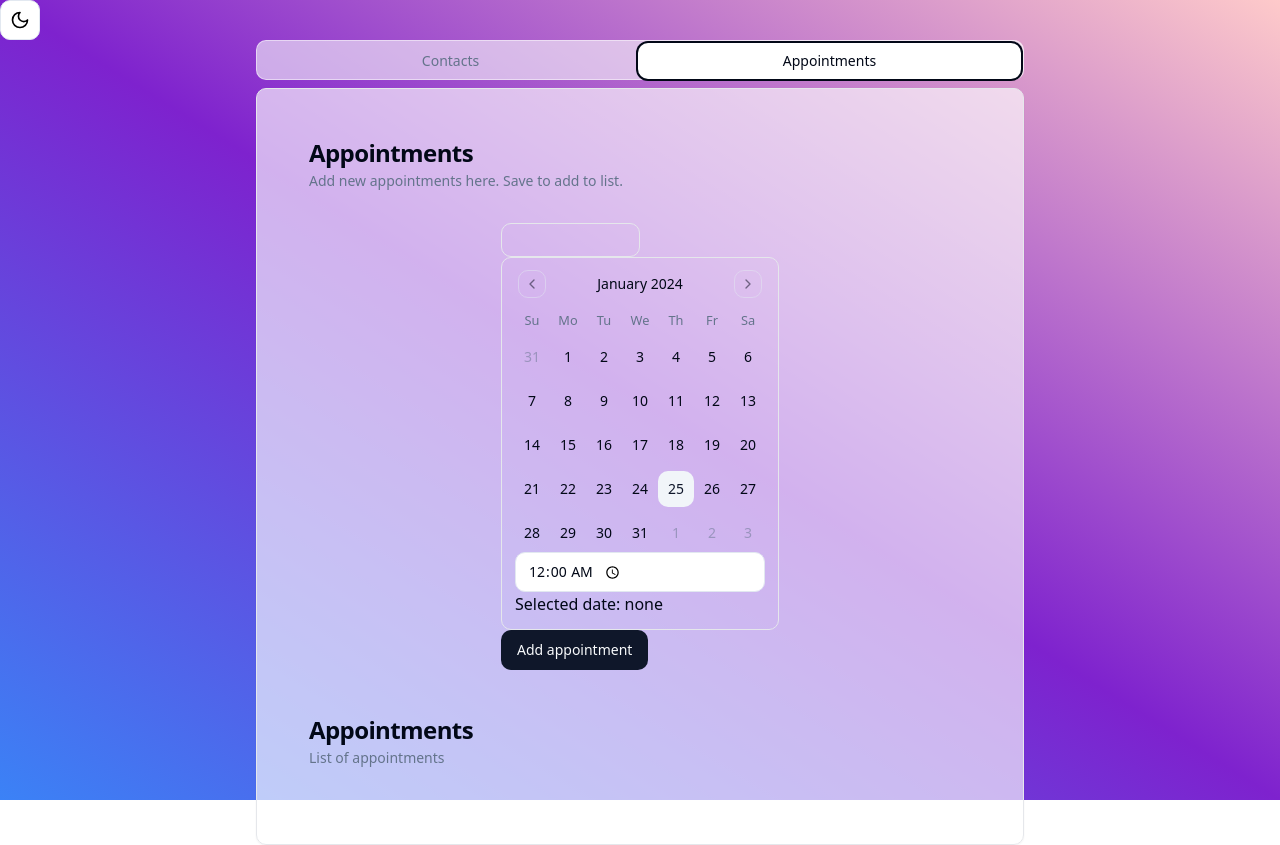
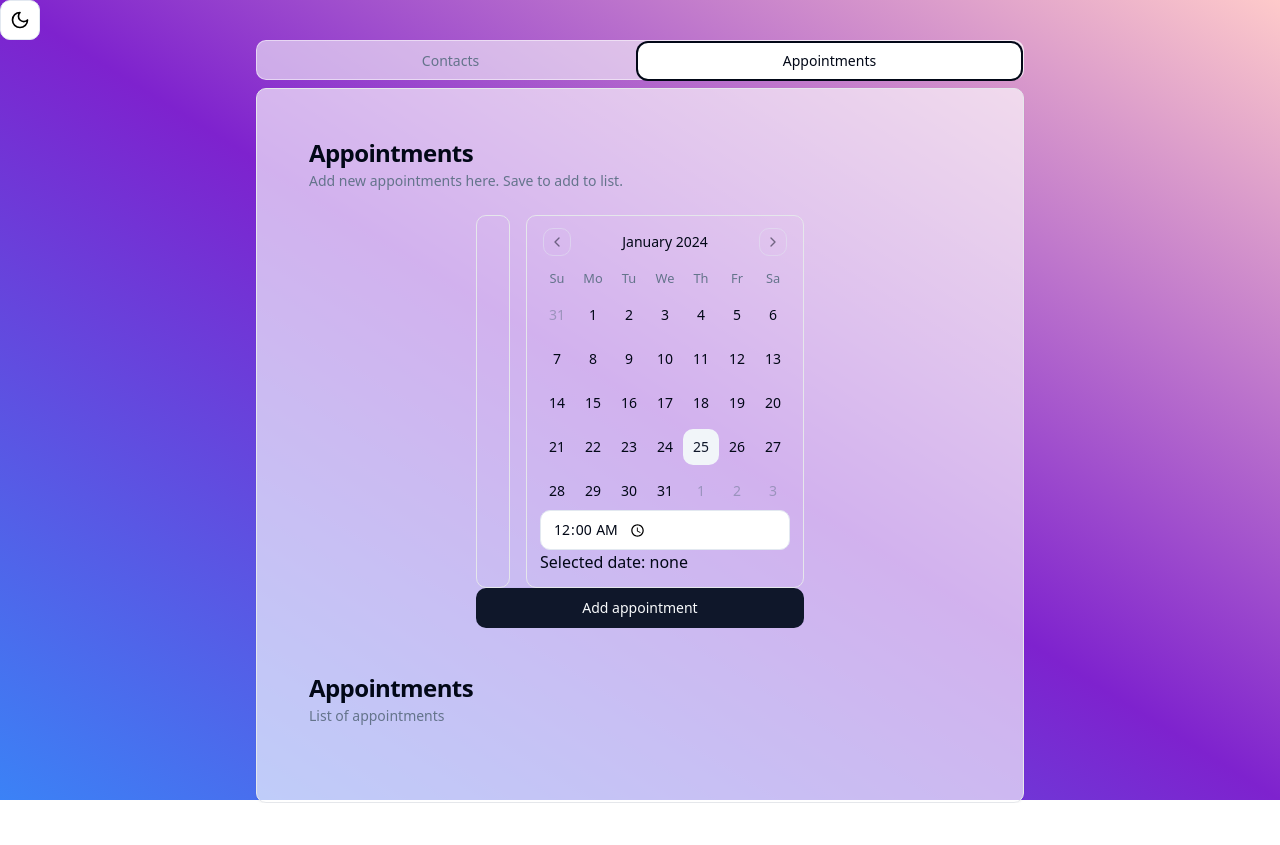
Before and after one commit to nixowl/appointment-plan, a React (Vite) app: page / in a window 1280 px wide. Both pictures are taken after a click on the tab "Appointments". After the commit the page ends 803 px from the top, so only its background shows below. Built offline with nearby package versions, Linux system fonts and the light colour scheme.

Commit message:
add logic to select contact from rendered list

```diff
--- a/src/components/AppointmentsForm.tsx
+++ b/src/components/AppointmentsForm.tsx
@@ -18,21 +18,22 @@ export const AppointmentsForm = () => {
 
     const [selected, setSelected] = useState<Date>();
     const [timeValue, setTimeValue] = useState<string>('00:00')
-    const [selectedContact, setSelectedContact] = useState<Contact>()
-    const [appointments, setAppointments] = useState()
+    const [selectedContact, setSelectedContact] = useState<Contact | undefined>(undefined)
+    const [appointments, setAppointments] = useState<Appointment[]>([])
     const { contacts } = useContext(ContactsContext)
 
-     const handleTimeChange: React.ChangeEventHandler<HTMLInputElement> = (
-         e
-     ) => {
+    const handleTimeChange: React.ChangeEventHandler<HTMLInputElement> = (e) => {
         const time = e.target.value
+
          if (!selected) {
              setTimeValue(time)
              return
         }
+
          const [hours, minutes] = time
              .split(':')
             .map((str) => parseInt(str, 10))
+
          const newSelectedDate = new Date(
              selected.getFullYear(),
              selected.getMonth(),
@@ -45,10 +46,12 @@ export const AppointmentsForm = () => {
      }
 
     const handleDaySelect = (date: Date | undefined) => {
+
          if (!timeValue || !date) {
              setSelected(date)
              return
         }
+
          const [hours, minutes] = timeValue
              .split(':')
              .map((str) => parseInt(str, 10))
@@ -65,6 +68,8 @@ export const AppointmentsForm = () => {
     const handleSubmit = (e: React.FormEvent<HTMLFormElement>) => {
         e.preventDefault()
 
+        if (!selectedContact || !selected) return
+
         const newAppointment: Appointment = {
             contact: selectedContact,
             date: selected,
@@ -72,6 +77,8 @@ export const AppointmentsForm = () => {
         }
         setAppointments([...appointments, newAppointment])
     }
+
+    const handleContactSelect = (contact: Contact) => setSelectedContact(contact);
 
 
 
@@ -83,12 +90,13 @@ export const AppointmentsForm = () => {
                     Add new appointments here. Save to add to list.
                 </CardDescription>
             </CardHeader>
-            <CardContent className="flex justify-evenly gap-4 space-y-2 h-1/2">
-                <form onSubmit={handleSubmit}>
-                    <div className="flex flex-1 flex-col gap-4 w-1/2 items-stretch max-h-[23.5rem] overflow-y-scroll overflow-x-clip rounded-md border mt-2 p-4">
+            <CardContent className="flex justify-center">
+                <form onSubmit={handleSubmit} className="flex flex-col">
+                    <div className="flex gap-4">
+                        <div className="flex flex-col gap-4 max-h-[30rem] overflow-y-scroll rounded-md border p-4">
                             {contacts.map((contact, index) => (
                                 <ContactCard
-                                onClick={setSelectedContact()}
+                                    onClick={() => handleContactSelect(contact)}
                                     key={index}
                                     givenName={contact.givenName}
                                     familyName={contact.familyName}
@@ -97,12 +105,12 @@ export const AppointmentsForm = () => {
                                 />
                             ))}
                         </div>
-                    <div className="flex-2">
+                        <div className="">
                             <Calendar
                                 mode="single"
                                 selected={selected}
                                 onSelect={handleDaySelect}
-                            className="rounded-md border"
+                                className="flex justify-center rounded-md border"
                                 footer={
                                     <>
                                         <Input
@@ -121,6 +129,7 @@ export const AppointmentsForm = () => {
                                 }
                             />
                         </div>
+                    </div>
                     <Button>Add appointment</Button>
                 </form>
             </CardContent>
@@ -130,7 +139,9 @@ export const AppointmentsForm = () => {
                 <CardTitle>Appointments</CardTitle>
                 <CardDescription>List of appointments</CardDescription>
             </CardHeader>
-            <CardContent className="space-y-2"></CardContent>
+            <CardContent className="space-y-2">
+
+            </CardContent>
         </Card>
     )
 }
```
Lines whose indentation alone changed are shown as unchanged.
